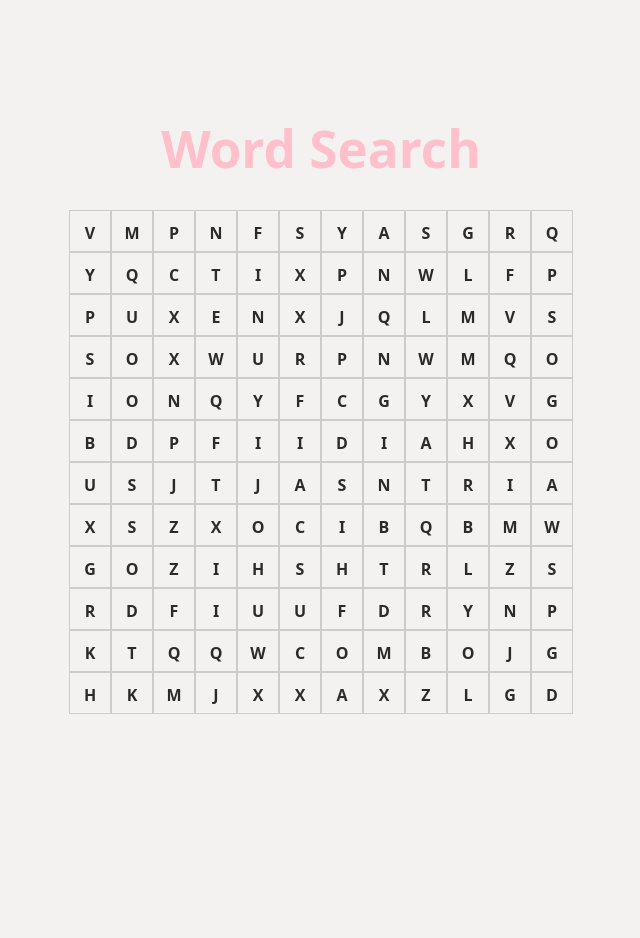
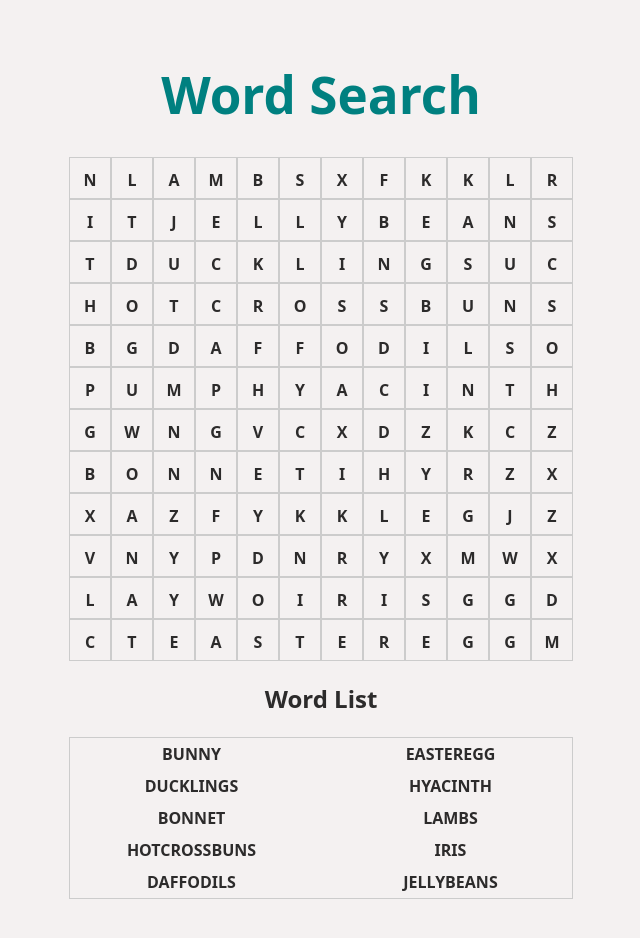
Before and after one commit to cthow83/word-search, a React (Vite) app: page / in a window 1280 px wide. Shown: the top 938 px of the page, without its empty margins (319-959 px from the left). Before the commit the page ends 800 px from the top, so only its background shows below. Built offline with nearby package versions, Linux system fonts and the light colour scheme.

Commit message:
feat: add WordList component and replace random letters with static letters in Grid

```diff
--- a/src/App.jsx
+++ b/src/App.jsx
@@ -1,12 +1,14 @@
 import "./App.css";
 import Heading from "./components/Heading";
 import Grid from "./components/Grid";
+import WordList from "./components/WordList";
 
 function App() {
   return (
     <>
       <Heading>Word Search</Heading>
       <Grid />
+      <WordList />
     </>
   );
 }
--- a/src/components/Grid.jsx
+++ b/src/components/Grid.jsx
@@ -1,6 +1,6 @@
 import React from "react";
 import styled from "styled-components";
-import generateRandomLetters from "../helpers/generate-random-letters";
+import { generateStaticLetters } from "../helpers/wordsearch-generators";
 
 const GridTable = styled.div`
   display: grid;
@@ -14,12 +14,12 @@ const GridCell = styled.div`
   height: 20px;
 `;
 
-const randomLetters = generateRandomLetters();
+const staticLetters = generateStaticLetters();
 
 const Grid = () => {
   return (
     <GridTable>
-      {randomLetters.map((letter, index) => (
+      {staticLetters.map((letter, index) => (
         <GridCell key={index}>{letter}</GridCell>
       ))}
     </GridTable>
--- a/src/components/Heading.jsx
+++ b/src/components/Heading.jsx
@@ -3,7 +3,7 @@ import styled from "styled-components";
 const StyledHeading = styled.h1`
   font-size: 3.2em;
   line-height: 1.1;
-  color: pink;
+  color: teal;
 `;
 
 const Heading = ({ children }) => {
--- /dev/null
+++ b/src/components/WordList.jsx
@@ -0,0 +1,28 @@
+import { wordList } from "../helpers/wordsearch-generators";
+import styled from "styled-components";
+
+const words = wordList();
+
+const WordListWrapper = styled.ul`
+  list-style-type: none;
+  padding-left: 0;
+  column-count: 2;
+  border: 1px solid #ccc;
+  line-height: 2;
+`;
+
+// go through each word and create a list of words
+const WordList = () => {
+  return (
+    <div>
+      <h2>Word List</h2>
+      <WordListWrapper>
+        {words.map((word, index) => (
+          <li key={index}>{word}</li>
+        ))}
+      </WordListWrapper>
+    </div>
+  );
+};
+
+export default WordList;
--- a/src/helpers/generate-random-letters.js
+++ /dev/null
@@ -1,17 +0,0 @@
-/**
- * Generates an array of 144 random uppercase letters (A-Z).
- *
- * @returns {string[]} An array containing 144 randomly generated uppercase letters.
- */
-const generateRandomLetters = () => {
-  const letters = [];
-  for (let i = 0; i < 144; i++) {
-    const randomLetter = String.fromCharCode(
-      65 + Math.floor(Math.random() * 26),
-    );
-    letters.push(randomLetter);
-  }
-  return letters;
-};
-
-export default generateRandomLetters;
--- /dev/null
+++ b/src/helpers/wordsearch-generators.js
@@ -0,0 +1,181 @@
+/**
+ * Generates an array of 144 random uppercase letters (A-Z).
+ *
+ * @returns {string[]} An array containing 144 randomly generated uppercase letters.
+ */
+export const generateRandomLetters = () => {
+  const letters = [];
+  for (let i = 0; i < 144; i++) {
+    const randomLetter = String.fromCharCode(
+      65 + Math.floor(Math.random() * 26),
+    );
+    letters.push(randomLetter);
+  }
+  return letters;
+};
+
+export const generateStaticLetters = () => {
+  const letters = [
+    "N",
+    "L",
+    "A",
+    "M",
+    "B",
+    "S",
+    "X",
+    "F",
+    "K",
+    "K",
+    "L",
+    "R",
+    "I",
+    "T",
+    "J",
+    "E",
+    "L",
+    "L",
+    "Y",
+    "B",
+    "E",
+    "A",
+    "N",
+    "S",
+    "T",
+    "D",
+    "U",
+    "C",
+    "K",
+    "L",
+    "I",
+    "N",
+    "G",
+    "S",
+    "U",
+    "C",
+    "H",
+    "O",
+    "T",
+    "C",
+    "R",
+    "O",
+    "S",
+    "S",
+    "B",
+    "U",
+    "N",
+    "S",
+    "B",
+    "G",
+    "D",
+    "A",
+    "F",
+    "F",
+    "O",
+    "D",
+    "I",
+    "L",
+    "S",
+    "O",
+    "P",
+    "U",
+    "M",
+    "P",
+    "H",
+    "Y",
+    "A",
+    "C",
+    "I",
+    "N",
+    "T",
+    "H",
+    "G",
+    "W",
+    "N",
+    "G",
+    "V",
+    "C",
+    "X",
+    "D",
+    "Z",
+    "K",
+    "C",
+    "Z",
+    "B",
+    "O",
+    "N",
+    "N",
+    "E",
+    "T",
+    "I",
+    "H",
+    "Y",
+    "R",
+    "Z",
+    "X",
+    "X",
+    "A",
+    "Z",
+    "F",
+    "Y",
+    "K",
+    "K",
+    "L",
+    "E",
+    "G",
+    "J",
+    "Z",
+    "V",
+    "N",
+    "Y",
+    "P",
+    "D",
+    "N",
+    "R",
+    "Y",
+    "X",
+    "M",
+    "W",
+    "X",
+    "L",
+    "A",
+    "Y",
+    "W",
+    "O",
+    "I",
+    "R",
+    "I",
+    "S",
+    "G",
+    "G",
+    "D",
+    "C",
+    "T",
+    "E",
+    "A",
+    "S",
+    "T",
+    "E",
+    "R",
+    "E",
+    "G",
+    "G",
+    "M",
+  ];
+  return letters;
+};
+
+export const wordList = () => {
+  const words = [
+    "BUNNY",
+    "DUCKLINGS",
+    "BONNET",
+    "HOTCROSSBUNS",
+    "DAFFODILS",
+    "EASTEREGG",
+    "HYACINTH",
+    "LAMBS",
+    "IRIS",
+    "JELLYBEANS",
+  ];
+  return words;
+};
```
